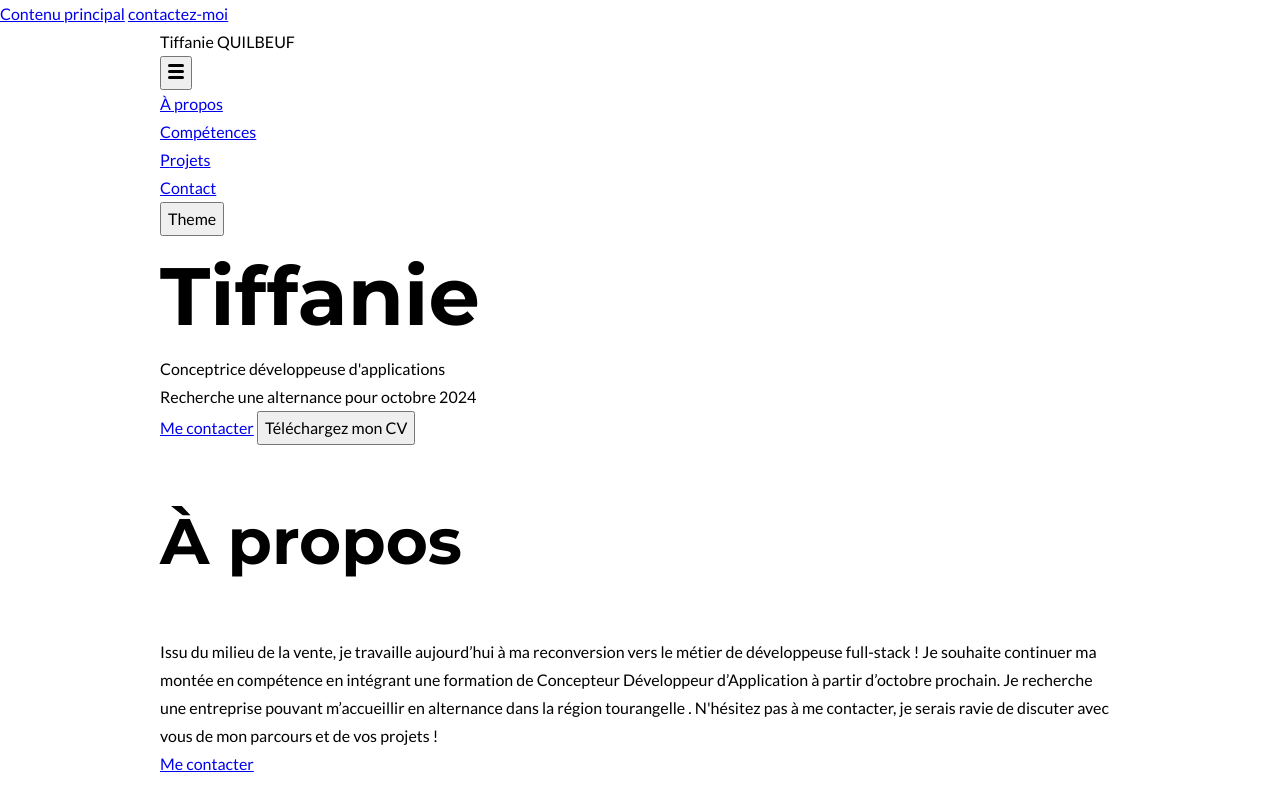
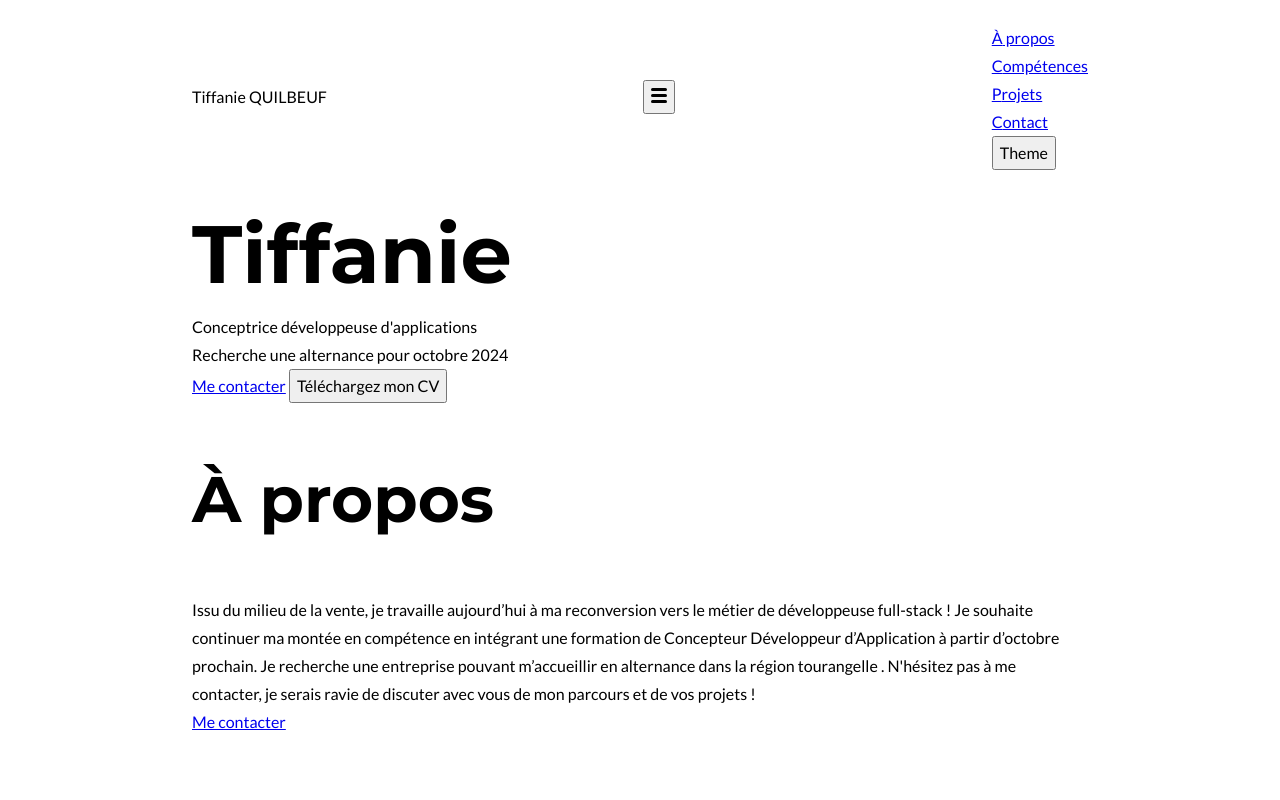
Before and after one commit to tiffaniequilbeuf/portfolio_tiffanie_quilbeuf, a website: page index.html in a window 1280 px wide. Shown: the top 800 px of the page. Drawn offline with nearby package versions, Linux system fonts and the light colour scheme; files that its build step writes are made by us from their sources; files whose address does not match are found by name.

Commit message:
wip : begin of layout, stop after main-header

```diff
--- a/scss/_layout.scss
+++ b/scss/_layout.scss
@@ -3,16 +3,89 @@
   width: calc(100% - 1.5rem - 1.5rem);
 }
 
-/*T à partir de 768px */
+/*___Tablette à partir de 768px___*/
 @media screen and (min-width: 48em) {
   .container {
-    max-width: calc(100% - 5rem - 5rem);
+    max-width: calc(100% - 10% - 10%);
   }
 }
 
-/*D à partir de 1200px */
+/*___Desktop à partir de 1200px___*/
 @media screen and (min-width: 75em) {
   .container {
-    max-width: calc(100% - 10rem - 10rem);
+    max-width: calc(100% - 15% - 15%);
   }
 }
+
+/*___Accessibilité : liens d'évitement___*/
+.skip-links a{
+  position : absolute;
+  left: 50%;
+  transform: translateX(-50%);
+  display : inline-block;
+
+  color : var(--bg);
+  background-color: var(--text);
+
+  padding : 1rem;
+  margin-inline: .5rem;
+
+  top : -100vh;
+}
+
+.skip-links a:focus{
+  top : 2rem;
+}
+
+/*______________Navigation ______________*/
+.nav{
+  position : sticky;
+  top : 0;
+  z-index: 10000;
+}
+
+.nav .container{
+  display: flex;
+  flex-wrap: wrap;
+  justify-content: space-between;
+  align-items: center;
+  padding-block: 1.5rem;
+}
+
+/*______________Header ______________*/
+
+.main-header{
+  display:grid;
+
+}
+
+
+.container-tif{
+  order : -1;
+  justify-content: center;
+}
+
+.container-tif img{
+  margin-inline: auto;
+}
+
+
+
+/*___Tablette___*/
+@media screen and (min-width: 48em) {
+  .main-header{
+    display : grid;
+    flex-direction: row;
+    gap : 1.5rem;
+  }
+
+  .main-header-content{
+    margin-inline: auto;
+    align-content: center;
+  }
+}
+
+/*___Desktop___*/
+@media screen and (min-width: 75em) {
+
+}
```
Also changed, not shown: img/html.svg (added), img/moon.svg (added), img/sun.svg (added), img/tif.png (added), img/tif.webp (added), js/nav.js (added), scss/_navigation.scss (added).
